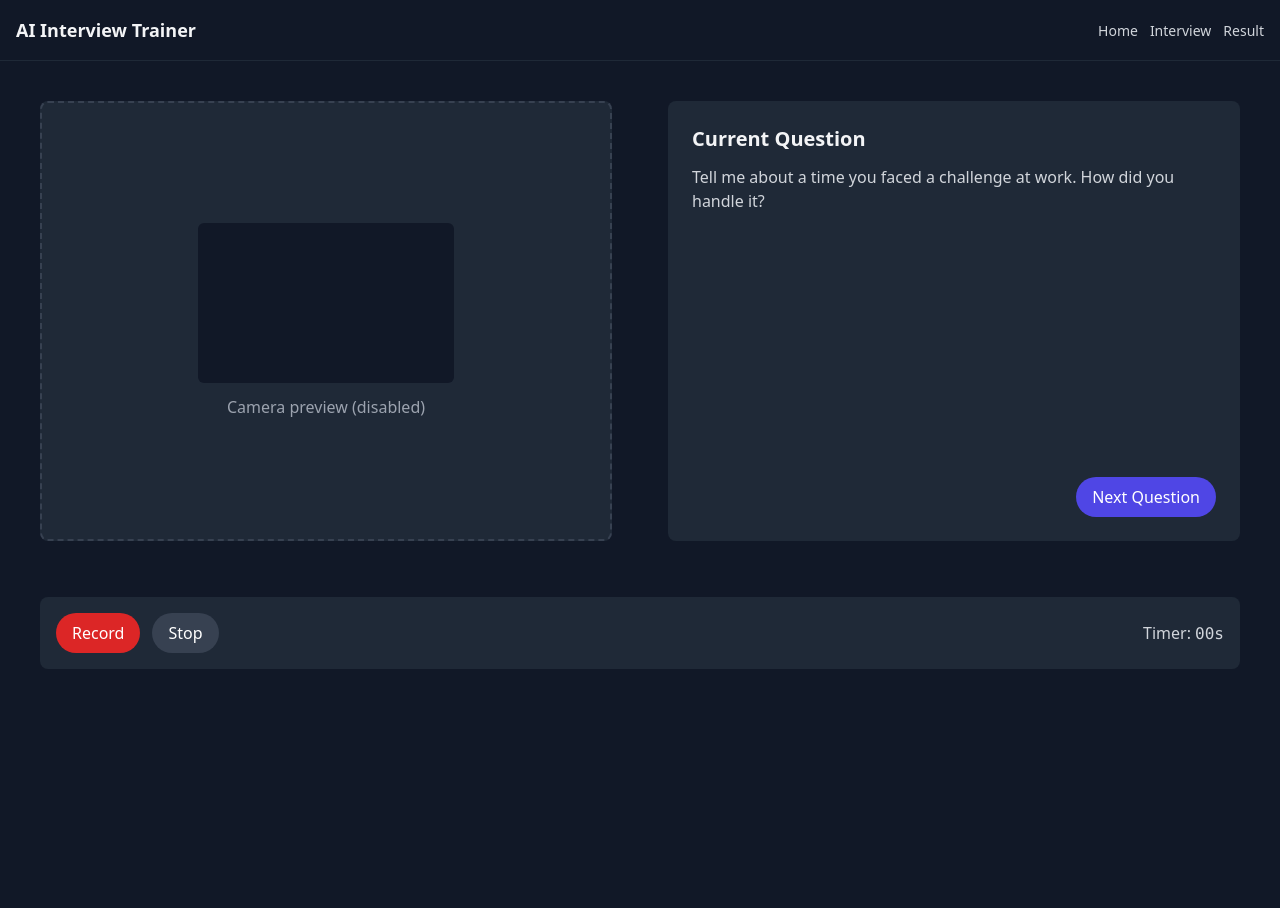
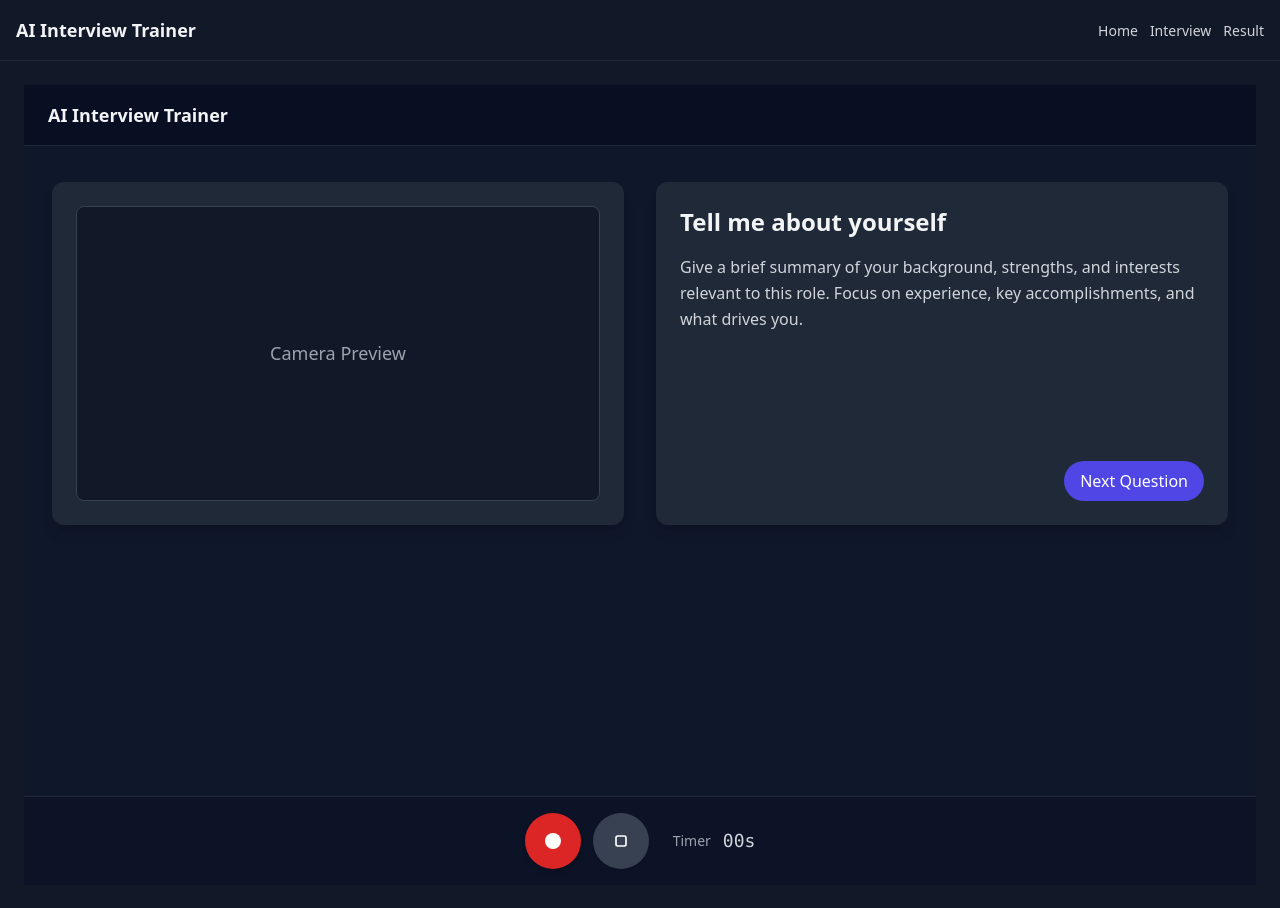
Before and after one commit to aparajitaks/ai-interview-trainer, a React (Vite) app in the folder frontend/: page /interview in a window 1280 px wide. Before the commit the page ends 800 px from the top, so only its background shows below. Built offline with nearby package versions, Linux system fonts and the light colour scheme.

Commit message:
feat(frontend): polished interview UI (dark theme, camera placeholder, question panel, controls)

```diff
--- a/frontend/src/components/CameraBox.jsx
+++ b/frontend/src/components/CameraBox.jsx
@@ -2,10 +2,11 @@ import React from 'react'
 
 export default function CameraBox() {
   return (
-    <div className="h-full bg-gray-800 rounded-lg border-2 border-dashed border-gray-700 flex items-center justify-center">
-      <div className="text-center text-gray-400">
-        <div className="w-64 h-40 bg-gray-900 rounded-md"></div>
-        <p className="mt-3">Camera preview (disabled)</p>
+    <div className="w-full h-full bg-gray-800 rounded-xl shadow-lg flex items-center justify-center">
+      <div className="w-full max-w-3xl p-6">
+        <div className="bg-gray-900 rounded-lg aspect-video flex items-center justify-center border border-gray-700">
+          <span className="text-gray-400 text-lg font-medium">Camera Preview</span>
+        </div>
       </div>
     </div>
   )
--- a/frontend/src/components/QuestionBox.jsx
+++ b/frontend/src/components/QuestionBox.jsx
@@ -2,14 +2,14 @@ import React from 'react'
 
 export default function QuestionBox() {
   return (
-    <div className="bg-gray-800 rounded-lg p-6 h-full flex flex-col justify-between">
+    <div className="h-full bg-gray-800 rounded-xl p-6 shadow-lg flex flex-col justify-between">
       <div>
-        <h3 className="text-xl font-semibold">Current Question</h3>
-        <p className="text-gray-300 mt-3">Tell me about a time you faced a challenge at work. How did you handle it?</p>
+        <h3 className="text-2xl font-semibold">Tell me about yourself</h3>
+        <p className="text-gray-300 mt-4 leading-relaxed">Give a brief summary of your background, strengths, and interests relevant to this role. Focus on experience, key accomplishments, and what drives you.</p>
       </div>
 
-      <div className="text-right">
-        <button className="px-4 py-2 bg-indigo-600 hover:bg-indigo-500 rounded-full text-white">Next Question</button>
+      <div className="flex items-center justify-end">
+        <button className="px-4 py-2 bg-indigo-600 hover:bg-indigo-500 rounded-full text-white font-medium">Next Question</button>
       </div>
     </div>
   )
--- a/frontend/src/components/RecordControls.jsx
+++ b/frontend/src/components/RecordControls.jsx
@@ -15,23 +15,35 @@ export default function RecordControls() {
   }, [recording])
 
   return (
-    <div className="flex items-center justify-between bg-gray-800 rounded-lg p-4">
-      <div>
+    <div className="flex items-center justify-center space-x-6">
+      <div className="flex items-center space-x-3">
         <button
           onClick={() => setRecording(true)}
-          className="mr-3 px-4 py-2 rounded-full bg-red-600 hover:bg-red-500 text-white font-medium"
+          aria-pressed={recording}
+          className="flex items-center justify-center w-14 h-14 rounded-full bg-red-600 hover:bg-red-500 text-white shadow-md"
+          title="Start recording"
         >
-          Record
+          {/* red circle */}
+          <svg xmlns="http://www.w3.org/2000/svg" className="h-6 w-6" fill="currentColor" viewBox="0 0 24 24">
+            <circle cx="12" cy="12" r="8" />
+          </svg>
         </button>
+
         <button
           onClick={() => setRecording(false)}
-          className="px-4 py-2 rounded-full bg-gray-700 hover:bg-gray-600 text-white font-medium"
+          className="flex items-center justify-center w-14 h-14 rounded-full bg-gray-700 hover:bg-gray-600 text-white shadow-sm"
+          title="Stop recording"
         >
-          Stop
+          <svg xmlns="http://www.w3.org/2000/svg" className="h-5 w-5" fill="none" viewBox="0 0 24 24" stroke="currentColor">
+            <rect x="6" y="6" width="12" height="12" rx="2" strokeWidth="2" />
+          </svg>
         </button>
       </div>
 
-      <div className="text-gray-300">Timer: <span className="font-mono">{String(seconds).padStart(2, '0')}s</span></div>
+      <div className="ml-4 text-gray-300 flex items-center">
+        <div className="text-sm text-gray-400">Timer</div>
+        <div className="ml-3 font-mono text-lg">{String(seconds).padStart(2, '0')}s</div>
+      </div>
     </div>
   )
 }
--- a/frontend/src/pages/Interview.jsx
+++ b/frontend/src/pages/Interview.jsx
@@ -5,19 +5,33 @@ import RecordControls from '../components/RecordControls'
 
 export default function Interview() {
   return (
-    <div className="flex flex-col h-[75vh]">
-      <div className="flex-1 grid grid-cols-1 md:grid-cols-2 gap-6">
-        <div className="p-4">
-          <CameraBox />
+    <div className="min-h-screen bg-slate-900 text-gray-100 flex flex-col">
+      {/* Top bar */}
+      <header className="w-full bg-slate-950/40 backdrop-blur-sm border-b border-slate-800">
+        <div className="max-w-7xl mx-auto px-6 py-4 flex items-center">
+          <h1 className="text-lg font-semibold">AI Interview Trainer</h1>
         </div>
-        <div className="p-4">
-          <QuestionBox />
+      </header>
+
+      {/* Main content */}
+      <main className="flex-1 max-w-7xl mx-auto w-full px-6 py-8">
+        <div className="grid grid-cols-1 md:grid-cols-2 gap-6 h-full">
+          <div className="p-1">
+            <CameraBox />
+          </div>
+
+          <div className="p-1">
+            <QuestionBox />
+          </div>
         </div>
-      </div>
+      </main>
 
-      <div className="mt-6 p-4">
-        <RecordControls />
-      </div>
+      {/* Bottom controls */}
+      <footer className="w-full border-t border-slate-800 bg-slate-950/20">
+        <div className="max-w-7xl mx-auto px-6 py-4">
+          <RecordControls />
+        </div>
+      </footer>
     </div>
   )
 }
```
